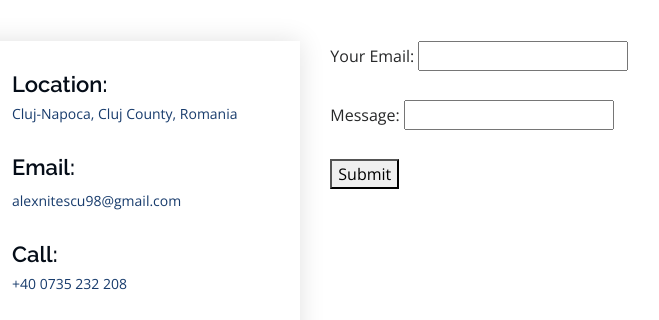
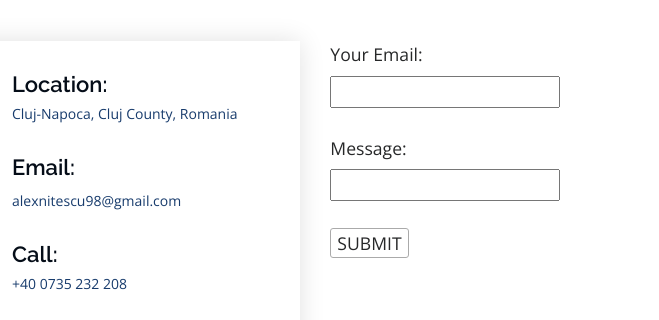
Before and after one commit to alexnit/alexnit.github.io, a plain HTML site: page index.html in a window 1280 px wide. Shown: the part 5296-5616 px from the top of the page, 393-1052 px from the left. Drawn offline with nearby package versions, Linux system fonts and the light colour scheme; grey boxes are pictures that could not be loaded.

Commit message:
Add files via upload

```diff
--- a/assets/css/style.css
+++ b/assets/css/style.css
@@ -1080,3 +1080,56 @@ section {
     padding-right: 20px 15px;
   }
 }
+  #my-form{
+  margin-bottom:1.5em;
+  transition:all .3s;
+  }
+/* #my-form{
+  font-size:.75em;
+  color:var(--font-color);
+  display:block;
+  opacity:0;
+  transition: all .3s;
+  transform:translateX(-50px);
+} */
+#my-form{
+  box-shadow:none;
+  border-radius:0;
+  border-color:#ccc;
+  border-style:none none solid none;
+  width:50%;
+  font-size:1.1em;
+  transition:all .6s;
+}
+#my-form::placeholder{
+  color:#aaa;
+}
+#my-form:focus{
+  box-shadow:none;
+  border-color:var(--font-hover-color);
+  outline:none;
+}
+#my-form:focus-within{
+  transform:scale(1.1,1.1);
+}
+
+#my-form:invalid:focus{
+  border-color:red;
+}
+#my-form:valid:focus{
+  border-color:green;
+}
+
+#my-form-button{
+  background: 0 0 #fff;
+  border:1px solid #aaa;
+  border-radius:3px;
+  color:var(--font-color);
+  font-size:1em;
+  padding:10 50px;
+  text-transform:uppercase;
+}
+#my-form-button:hover{
+  border-color:var(--font-hover-color);
+  color:var(--font-hover-color);
+}
```
